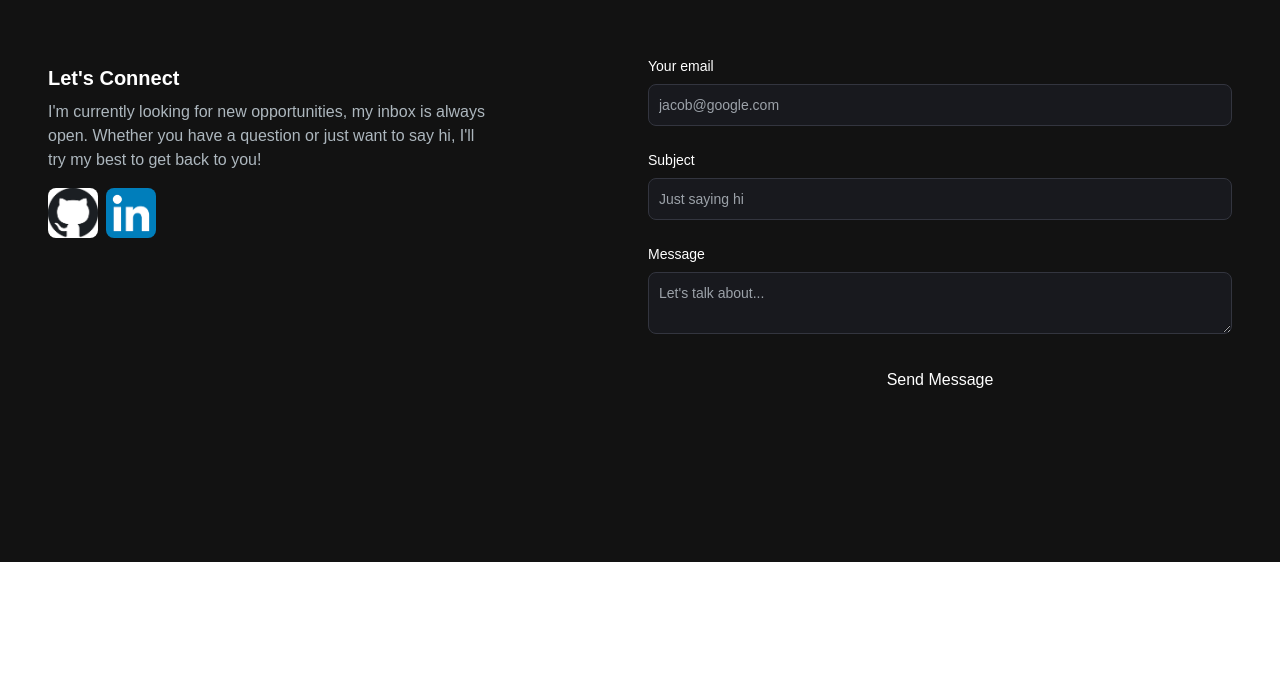
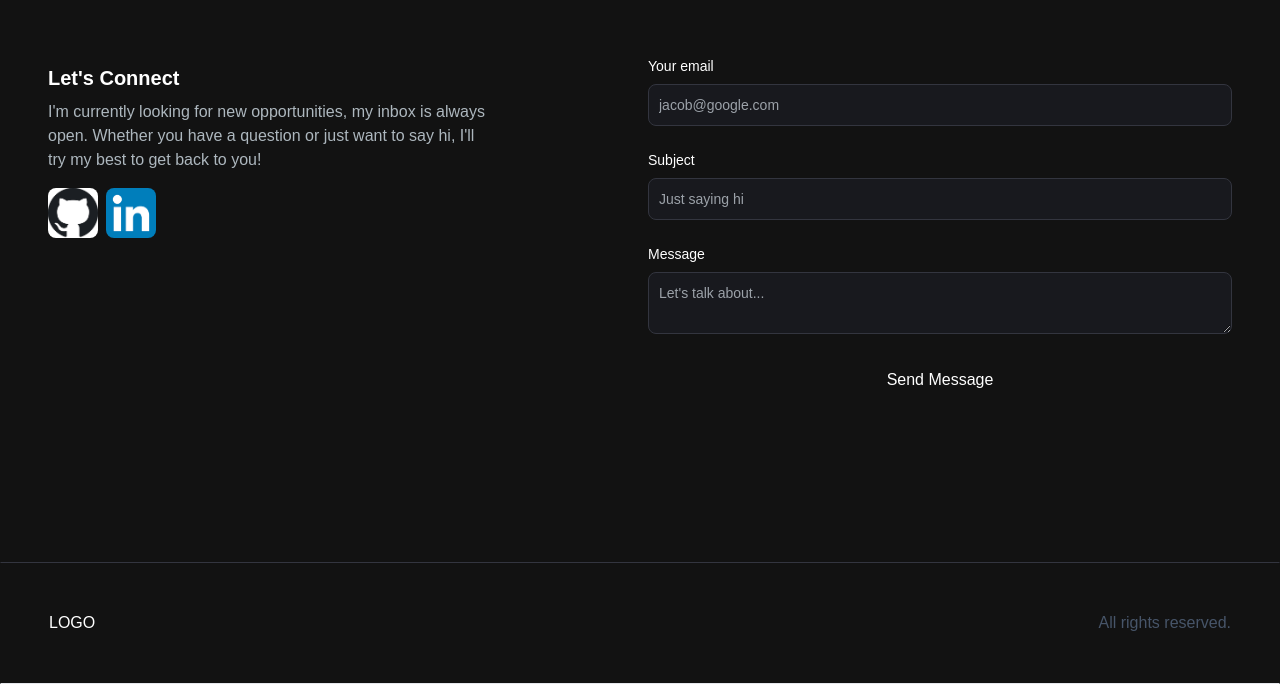
Before and after one commit to leonardogabriel31/portfolio-website, a Next.js app: page / in a window 1280 px wide. Shown: the part 2381-3065 px from the top of the page. Built offline with nearby package versions, Linux system fonts and the light colour scheme.

Commit message:
footer section

```diff
--- /dev/null
+++ b/src/app/components/footer.jsx
@@ -0,0 +1,14 @@
+import React from "react";
+
+const Footer = () => {
+  return (
+    <footer className="footer border z-10 border-t-[#33353F] border-l-transparent border-r-transparent text-white">
+      <div className="container p-12 flex justify-between">
+        <span>LOGO</span>
+        <p className="text-slate-600">All rights reserved.</p>
+      </div>
+    </footer>
+  );
+};
+
+export default Footer;
--- a/src/app/page.js
+++ b/src/app/page.js
@@ -1,9 +1,10 @@
-import Image from "next/image";
 import HeroSection from "./components/HeroSection";
 import Navbar from "./components/Navbar";
 import AboutSection from "./components/AboutSection";
 import ProjectsSection from "./components/ProjectsSection";
 import EmailSection from "./components/EmailSection";
+import Footer from "./components/Footer";
+// import AchievementsSection from "./components/AchievementsSection";
 
 export default function Home() {
   return (
@@ -11,10 +12,12 @@
       <Navbar />
       <div className="container mt-24 mx-auto px-12 py-4">
         <HeroSection />
+        {/* <AchievementsSection /> */}
         <AboutSection />
         <ProjectsSection />
         <EmailSection />
       </div>
+      <Footer />
     </main>
   );
 }
```
Also changed, not shown: src/app/components/EmailSection.jsx (+1 -73 lines).
